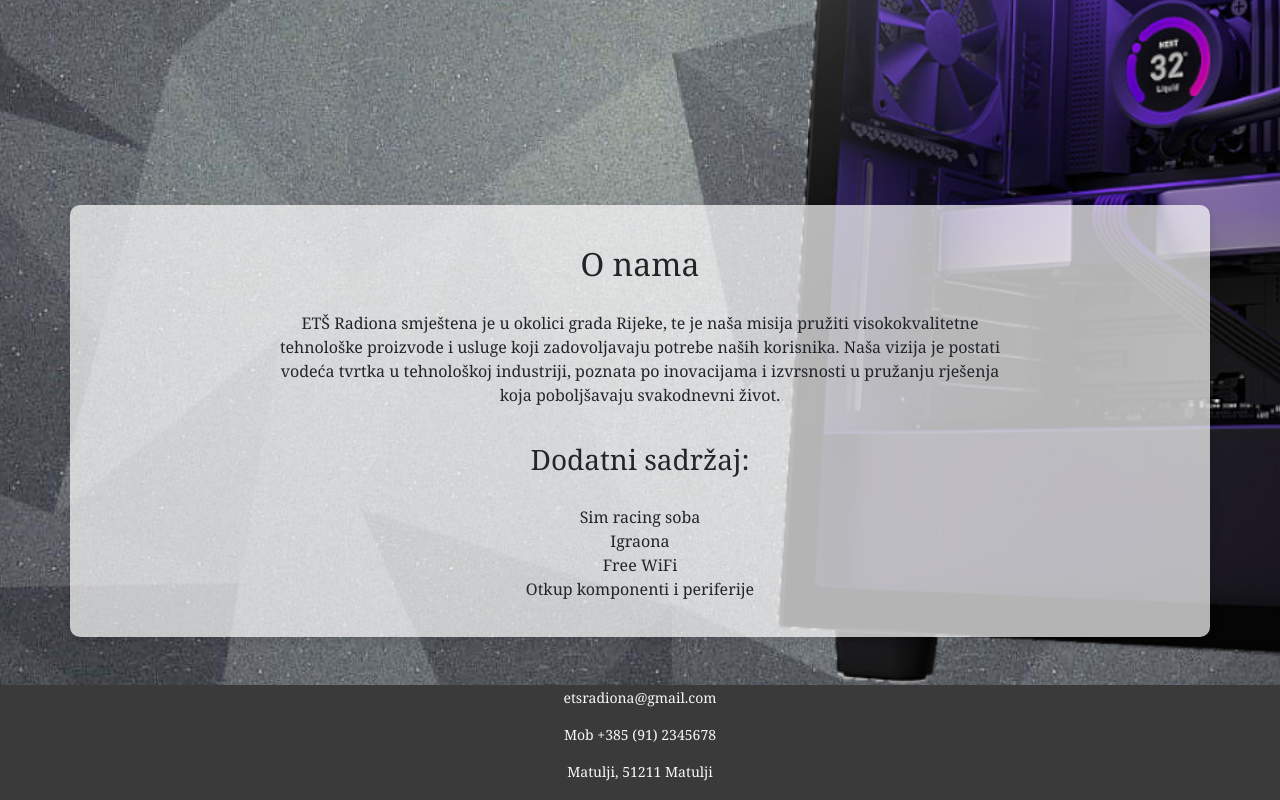
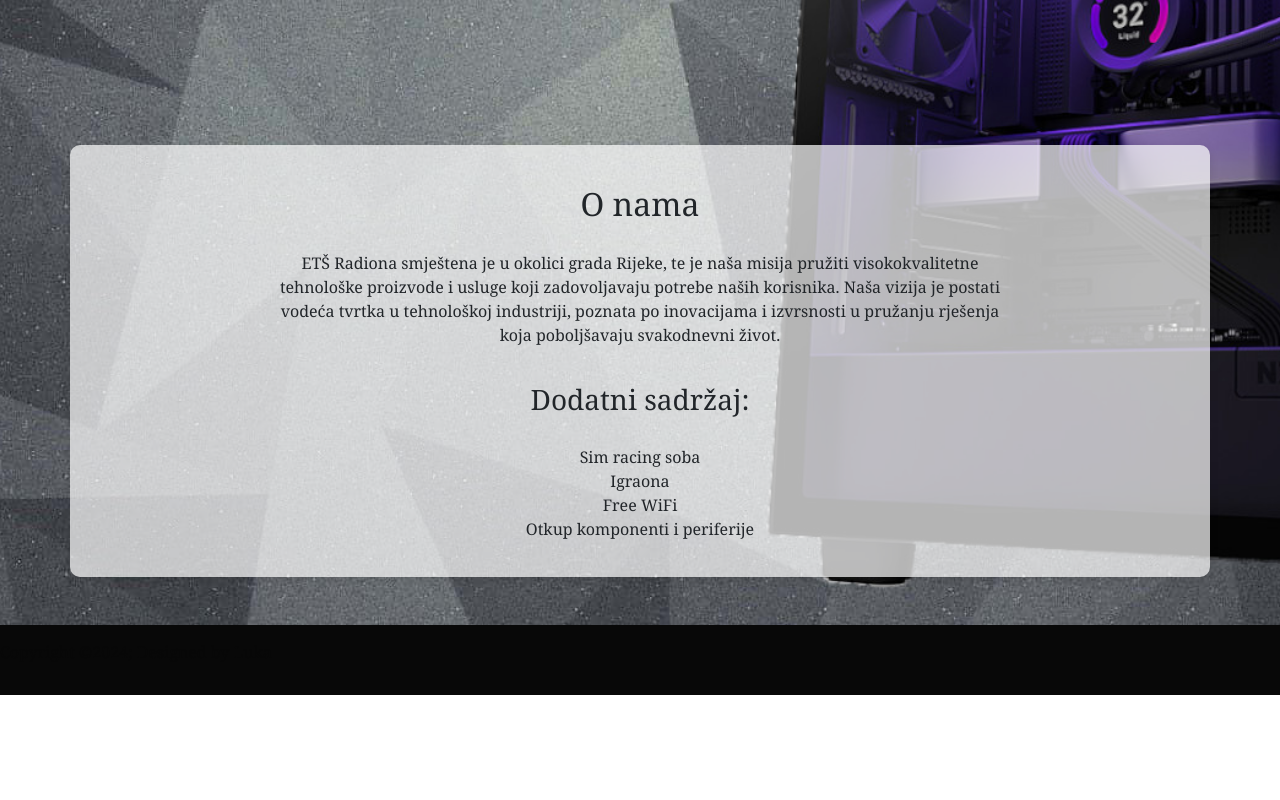
Before and after one commit to lukajerkovic05/web_sjediste, a plain HTML site: page index.html in a window 1280 px wide. Shown: the part 629-1429 px from the top of the page. After the commit the page ends 1324 px from the top, so only its background shows below. Drawn offline with nearby package versions, Linux system fonts and the light colour scheme.

Commit message:
index.html

```diff
--- a/index.html
+++ b/index.html
@@ -12,9 +12,6 @@
 
 <body>
     <header>
-        <div class="top-bar">
-            <p>Dobrodošli na stranicu ETŠ Radione</p>
-        </div>
         <nav class="navbar navbar-expand-lg w-100">
             <div class="container-fluid">
                 <a class="navbar-brand text-light fw-bold" href="index.html"><img src="logo.png" alt="Logo Radione"
@@ -75,23 +72,12 @@
         </div>
     </section>
 
-    <footer class="text-light" style="background: #3a3a3a; padding: 2px 0; width: 100vw; font-size: 14px;">
-        <div>
-            <div class="row text-center">
-                <div class="col-md-4">
-
-                </div>
-                <div class="col-md-4">
-                    <p>etsradiona@gmail.com</p>
-                    <p>Mob +385 (91) 2345678</p>
-                    <p>Matulji, 51211 Matulji</p>
-                </div>
-            </div>
-        </div>
-    </footer>
-    <script>
-    </script>
+        <footer>
+<div class="footerBottom">
+<p>Copyright &copy;2024; Designed by<span class="designer"> Luka</span></p>
+</div>
     <script src="https://cdn.jsdelivr.net/npm/bootstrap@5.3.0/dist/js/bootstrap.bundle.min.js"></script>
+	</footer>
 </body>
 
 </html>
```
